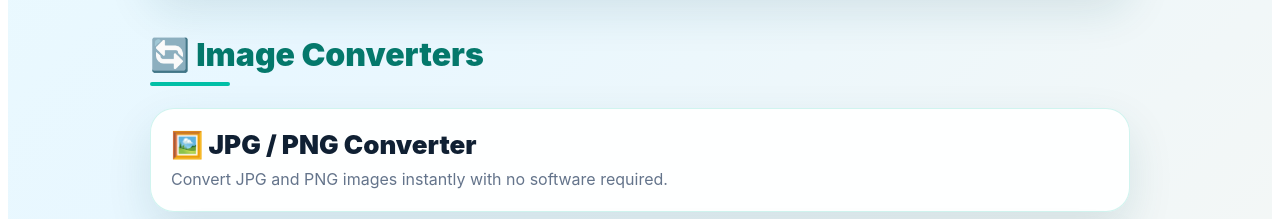
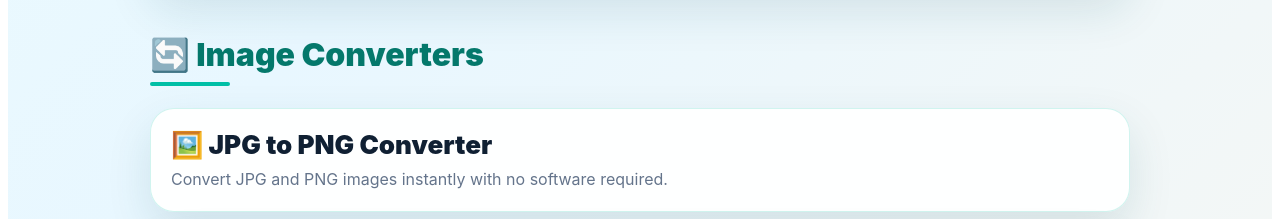
Before and after one commit to gramaziofamily/pixelminttools, a Next.js app: page / in a window 1280 px wide. Shown: the part 1600-1819 px from the top of the page. Built offline with nearby package versions, Linux system fonts and the light colour scheme.

Commit message:
Update page.js

```diff
--- a/app/page.js
+++ b/app/page.js
@@ -22,7 +22,7 @@ export default function Home() {
     {
       title: "🔄 Image Converters",
       tools: [
-        ["🖼️ JPG / PNG Converter", "/convert", "Convert JPG and PNG images instantly with no software required."],
+        ["🖼️ JPG to PNG Converter", "/convert", "Convert JPG and PNG images instantly with no software required."],
         ["🌐 WebP Converter", "/webp-converter", "Convert WebP images into PNG files instantly."],
         ["🎨 SVG to PNG Converter", "/svg-to-png", "Convert SVG graphics into downloadable PNG images."],
       ],
```
